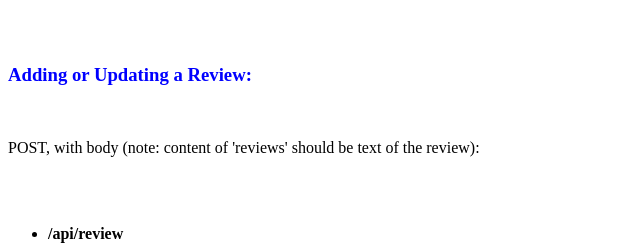
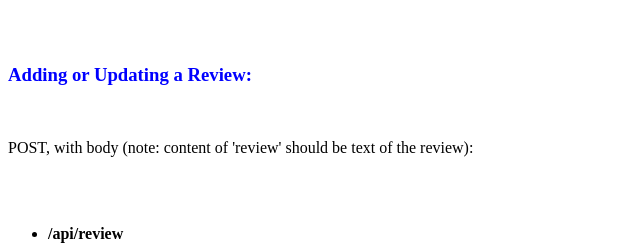
Before and after one commit to ejw773/eat-at-home-server, a website: page public/index.html in a window 1280 px wide. Shown: the part 1700-1945 px from the top of the page, 0-640 px from the left. Drawn offline with Linux system fonts and the light colour scheme.

Commit message:
Update spelling error on index.html

```diff
--- a/public/index.html
+++ b/public/index.html
@@ -48,7 +48,7 @@
               <li>company_id (integer)</li>
             </ul>
           <h3>Adding or Updating a Review:</h3>
-            <p>POST, with body (note: content of 'reviews' should be text of the review):</p>
+            <p>POST, with body (note: content of 'review' should be text of the review):</p>
             <ul>
               <li><b>/api/review</b></li>
               <li>user_id (integer)</li>
```
